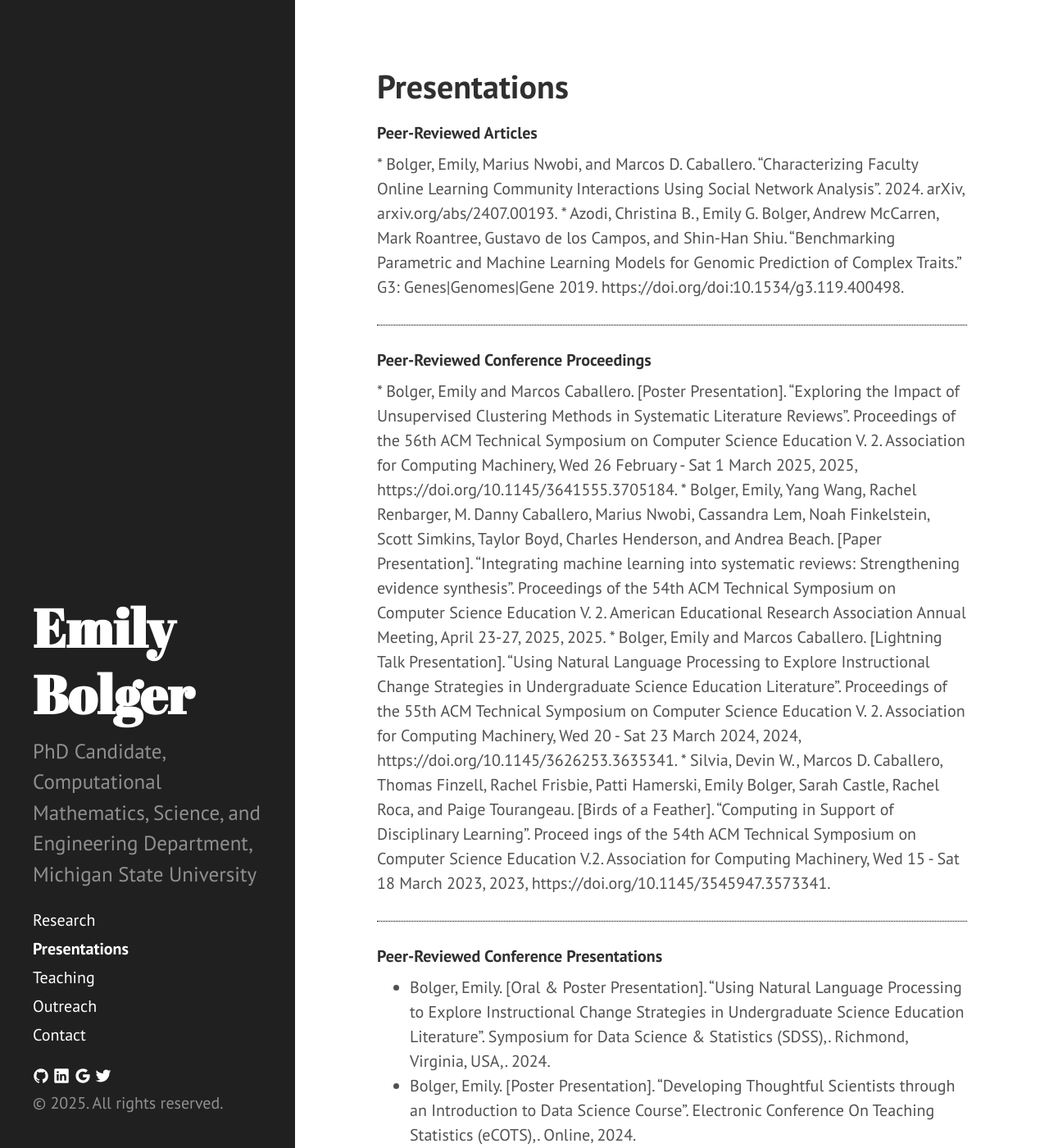
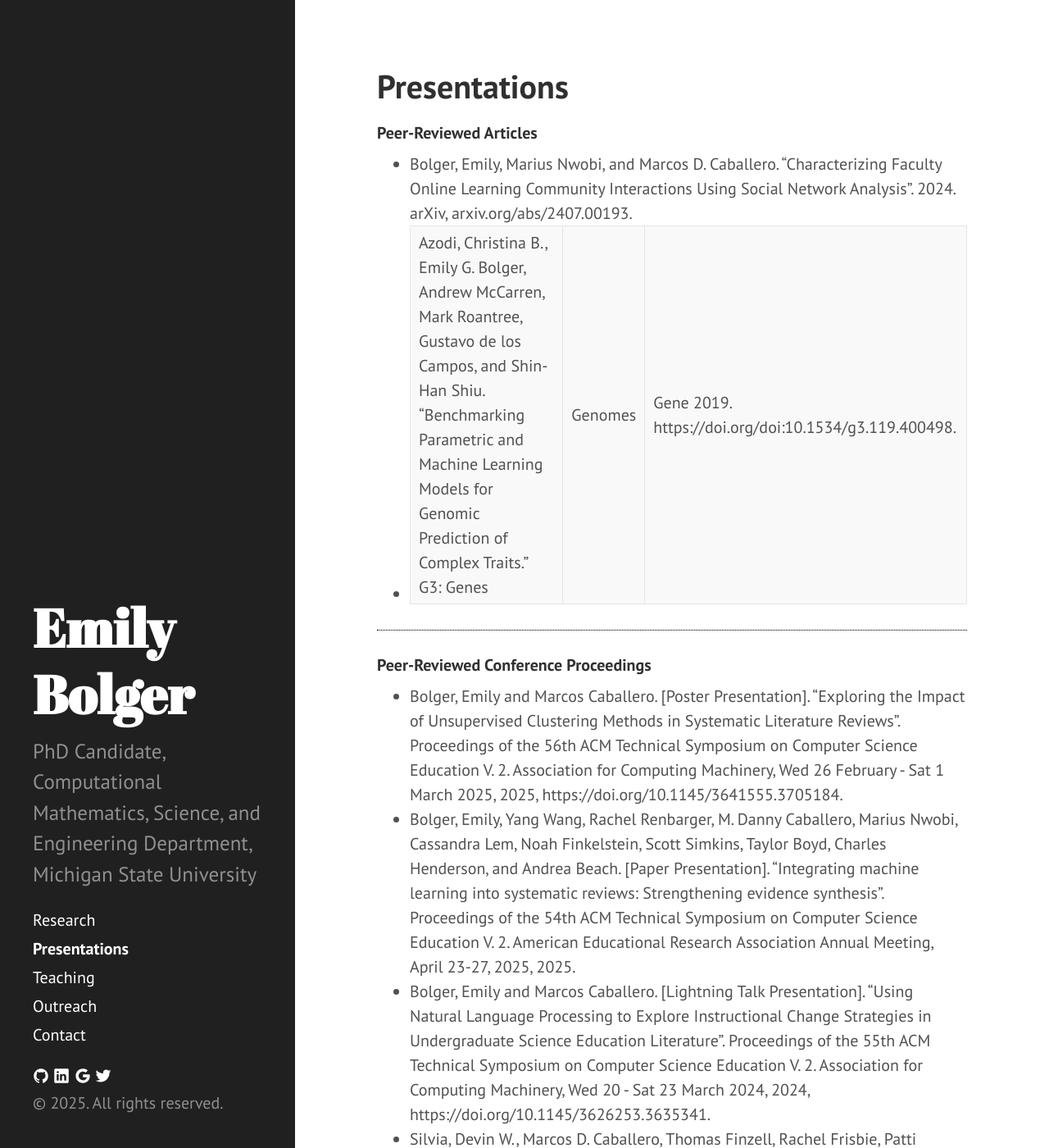
Before and after one commit to egbolger/egbolger.github.io, a Jekyll site: the page built from presentations.md, in a window 1280 px wide and 1400 px high. Shown: the whole window at 82% size. Built offline with Jekyll 4.4.1, drawn with Linux system fonts in a browser that asks for light colours; some of the changed text lies outside the part shown.

Commit message:
more spacing

```diff
--- a/presentations.md
+++ b/presentations.md
@@ -5,23 +5,16 @@
 ---
 
 #### Peer-Reviewed Articles
-<div>
-
 * Bolger, Emily, Marius Nwobi, and Marcos D. Caballero. “Characterizing Faculty Online Learning Community Interactions Using Social Network Analysis”. 2024. arXiv, arxiv.org/abs/2407.00193.
-
 * Azodi, Christina B., Emily G. Bolger, Andrew McCarren, Mark Roantree, Gustavo de los Campos, and Shin-Han Shiu. “Benchmarking Parametric and Machine Learning Models for Genomic Prediction of Complex Traits.” G3: Genes|Genomes|Gene 2019. https://doi.org/doi:10.1534/g3.119.400498.
-</div>
 
 <hr style="border-bottom: dotted 1px #000" />
 
 #### Peer-Reviewed Conference Proceedings
-<div>
-
 * Bolger, Emily and Marcos Caballero. [Poster Presentation]. “Exploring the Impact of Unsupervised Clustering Methods in Systematic Literature Reviews”. Proceedings of the 56th ACM Technical Symposium on Computer Science Education V. 2. Association for Computing Machinery, Wed 26 February - Sat 1 March 2025, 2025, https://doi.org/10.1145/3641555.3705184.
 * Bolger, Emily, Yang Wang, Rachel Renbarger, M. Danny Caballero, Marius Nwobi, Cassandra Lem, Noah Finkelstein, Scott Simkins, Taylor Boyd, Charles Henderson, and Andrea Beach. [Paper Presentation]. “Integrating machine learning into systematic reviews: Strengthening evidence synthesis”. Proceedings of the 54th ACM Technical Symposium on Computer Science Education V. 2. American Educational Research Association Annual Meeting, April 23-27, 2025, 2025.
 * Bolger, Emily and Marcos Caballero. [Lightning Talk Presentation]. “Using Natural Language Processing to Explore Instructional Change Strategies in Undergraduate Science Education Literature”. Proceedings of the 55th ACM Technical Symposium on Computer Science Education V. 2. Association for Computing Machinery, Wed 20 - Sat 23 March 2024, 2024, https://doi.org/10.1145/3626253.3635341.
 * Silvia, Devin W., Marcos D. Caballero, Thomas Finzell, Rachel Frisbie, Patti Hamerski, Emily Bolger, Sarah Castle, Rachel Roca, and Paige Tourangeau. [Birds of a Feather]. “Computing in Support of Disciplinary Learning”. Proceed ings of the 54th ACM Technical Symposium on Computer Science Education V.2. Association for Computing Machinery, Wed 15 - Sat 18 March 2023, 2023, https://doi.org/10.1145/3545947.3573341.
-</div>
 
 <hr style="border-bottom: dotted 1px #000" />
 
```
Also changed, not shown: outreach.md (+10 -2 lines), research.md (+3 -3 lines).
